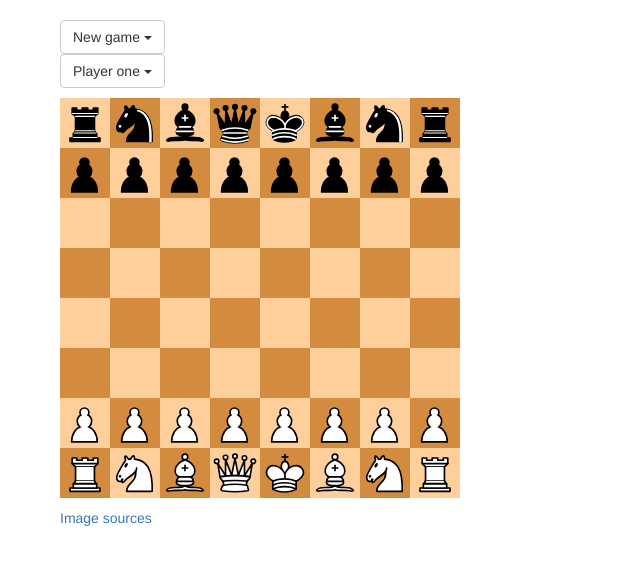
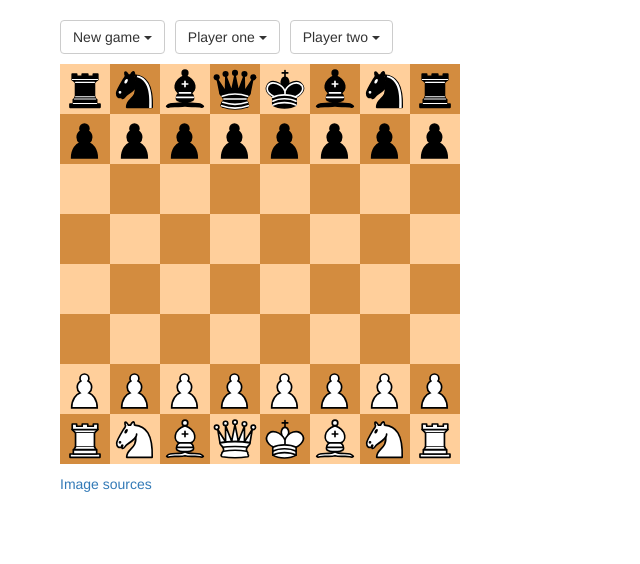
Before and after one commit to mikegagnon/gamer, a plain HTML site: page chess/index.html in a window 1280 px wide. Shown: the whole page, without its empty margins (0-640 px from the left). Drawn offline with Linux system fonts and the light colour scheme.

Commit message:
Better dropdowns

```diff
--- a/chess/css/style.css
+++ b/chess/css/style.css
@@ -4,5 +4,10 @@ body {
 }
 
 .row{
-  margin-top: 10px;
+    margin-top: 10px;
 }
+
+.dropdown {
+    float: left;
+    margin-right: 10px;
+}
--- a/chess/index.html
+++ b/chess/index.html
@@ -36,6 +36,17 @@
           </ul>
         </div>
 
+        <div class="dropdown">
+          <button class="btn btn-default dropdown-toggle" type="button" id="dropdownMenu2" data-toggle="dropdown" aria-haspopup="true" aria-expanded="true">
+            Player two
+            <span class="caret"></span>
+          </button>
+          <ul class="dropdown-menu" aria-labelledby="dropdownMenu1">
+            <li><a href="#">Human</a></li>
+            <li><a href="#">Computer</a></li>
+          </ul>
+        </div>
+
       </div>
 
 
```
